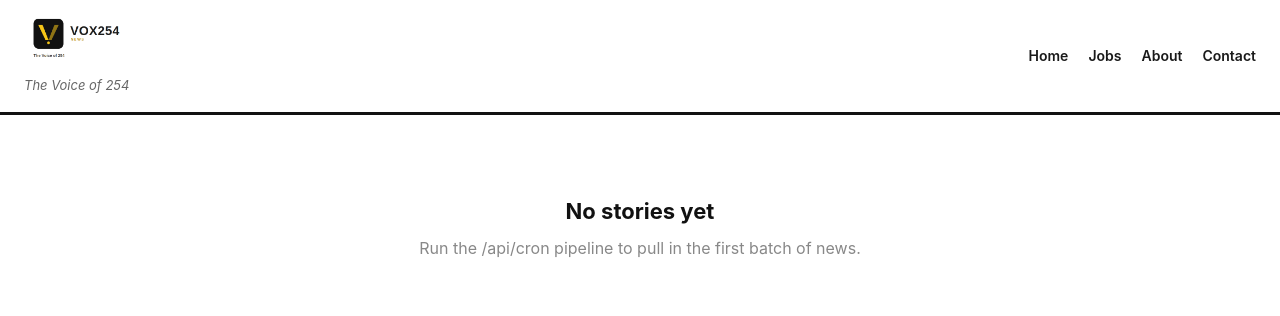
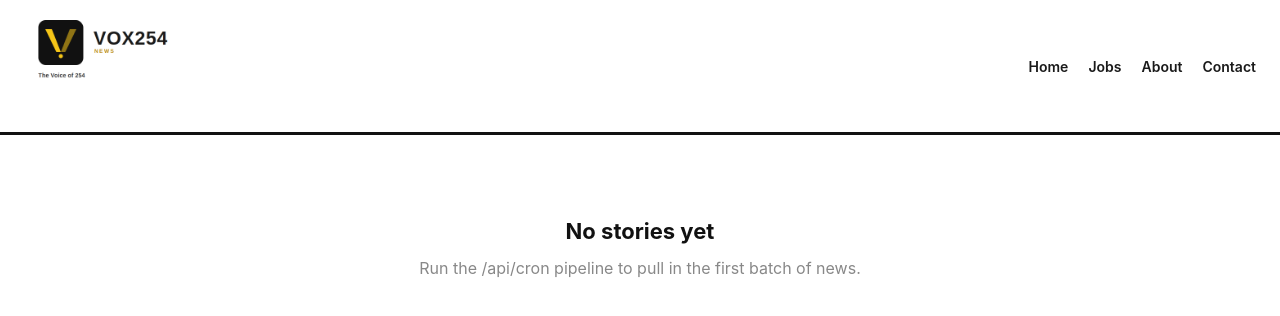
Before and after one commit to robertkimani83-netizen/next-scene-news, a Next.js app: page / in a window 1280 px wide. Shown: the top 316 px of the page. Built offline with nearby package versions, Linux system fonts and the light colour scheme.

Commit message:
Update page.tsx

```diff
--- a/app/page.tsx
+++ b/app/page.tsx
@@ -29,10 +29,9 @@ export default async function HomePage() {
     <main>
       <header className="site-header">
   <div>
-   <div className="wordmark" style={{ display: "flex", alignItems: "center", gap: "10px" }}>
-  <img src="/vox254_logo.png" alt="VOX254" style={{ height: "60px", width: "auto" }} />
+   <div className="wordmark">
+  <img src="/vox254_logo.png" alt="VOX254 - The Voice of 254" style={{ height: "90px", width: "auto" }} />
 </div>
-    <div className="tagline">The Voice of 254</div>
   </div>
   <nav style={{ display: "flex", gap: "20px", fontSize: "14px", fontWeight: 600 }}>
   <Link href="/">Home</Link>
```
